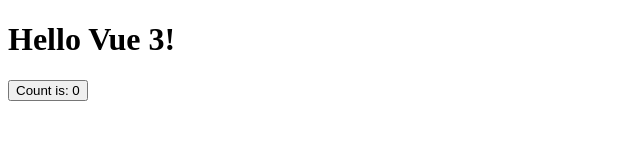
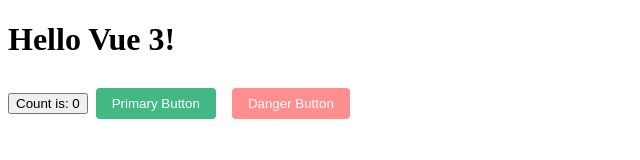
Before and after one commit to yingshaoxo/old_vue_saving_plan, a plain HTML site: page vue3_index.html in a window 1280 px wide. Shown: the whole page, without its empty margins (0-640 px from the left). Drawn offline with Linux system fonts and the light colour scheme.

Commit message:
add more example to help reuse component in vue

```diff
--- a/vue3_index.html
+++ b/vue3_index.html
@@ -1,4 +1,5 @@
 <!DOCTYPE html>
+<!--
 <html lang="en">
 <head>
     <meta charset="UTF-8">
@@ -30,3 +31,147 @@
     </script>
 </body>
 </html>
+-->
+
+<!DOCTYPE html>
+<html lang="en">
+<head>
+    <meta charset="UTF-8">
+    <meta name="viewport" content="width=device-width, initial-scale=1.0">
+    <title>Vue 3 Global Component</title>
+    <script src="./local_vue/vue3/vue3.js"></script>
+</head>
+<body>
+    <div id="app">
+        <h1>{{ message }}</h1>
+        <button @click="count++">Count is: {{ count }}</button>
+        <my-button
+            :text="'Primary Button'"
+            :type="'primary'"
+            @button-clicked="handleButtonClick"
+        ></my-button>
+        <my-button
+            :text="'Danger Button'"
+            :type="'danger'"
+            :disabled="true"
+        ></my-button>
+    </div>
+
+    <script>
+        const { createApp, ref } = Vue
+
+        // Define the component with complete properties
+        const MyButton = {
+            props: {
+                text: {
+                    type: String,
+                    default: 'Click Me'
+                },
+                type: {
+                    type: String,
+                    default: 'primary',
+                    validator: value => ['primary', 'secondary', 'danger'].includes(value)
+                },
+                disabled: {
+                    type: Boolean,
+                    default: false
+                }
+            },
+            template: `
+                <button
+                    :style="buttonStyle"
+                    :disabled="disabled"
+                    @click="handleClick"
+                    @mouseover="hover = true"
+                    @mouseleave="hover = false"
+                >
+                    {{ text }}
+                    <span v-if="showTooltip" class="tooltip">Tooltip!</span>
+                </button>
+            `,
+            data() {
+                return {
+                    hover: false,
+                    clickCount: 0
+                }
+            },
+            computed: {
+                buttonStyle() {
+                    const baseStyle = {
+                        padding: '8px 16px',
+                        borderRadius: '4px',
+                        margin: '8px',
+                        border: 'none',
+                        cursor: this.disabled ? 'not-allowed' : 'pointer',
+                        transition: 'all 0.3s ease',
+                        opacity: this.disabled ? 0.6 : 1
+                    };
+
+                    const typeStyles = {
+                        primary: { backgroundColor: '#42b983', color: 'white' },
+                        secondary: { backgroundColor: '#f0f0f0', color: '#333' },
+                        danger: { backgroundColor: '#ff4444', color: 'white' }
+                    };
+
+                    return { ...baseStyle, ...typeStyles[this.type] };
+                },
+                showTooltip() {
+                    return this.hover && !this.disabled;
+                }
+            },
+            methods: {
+                handleClick() {
+                    if (!this.disabled) {
+                        this.clickCount++;
+                        this.$emit('button-clicked', {
+                            text: this.text,
+                            count: this.clickCount
+                        });
+                    }
+                }
+            },
+            created() {
+                console.log('Button component created:', this.text);
+            },
+            mounted() {
+                console.log('Button mounted to DOM');
+            }
+        }
+
+        const app = createApp({
+            setup() {
+                const message = ref('Hello Vue 3!')
+                const count = ref(0)
+
+                const handleButtonClick = (payload) => {
+                    console.log('Button clicked:', payload);
+                    count.value += 1;
+                }
+
+                return {
+                    message,
+                    count,
+                    handleButtonClick
+                }
+            }
+        })
+
+        // Register component globally
+        app.component('my-button', MyButton)
+
+        app.mount('#app')
+    </script>
+    <style>
+        .tooltip {
+            position: absolute;
+            background: #333;
+            color: white;
+            padding: 4px 8px;
+            border-radius: 3px;
+            font-size: 12px;
+            margin-top: 30px;
+            margin-left: 8px;
+        }
+    </style>
+</body>
+</html>
```
Also changed, not shown: index.html (+26 -0 lines).
